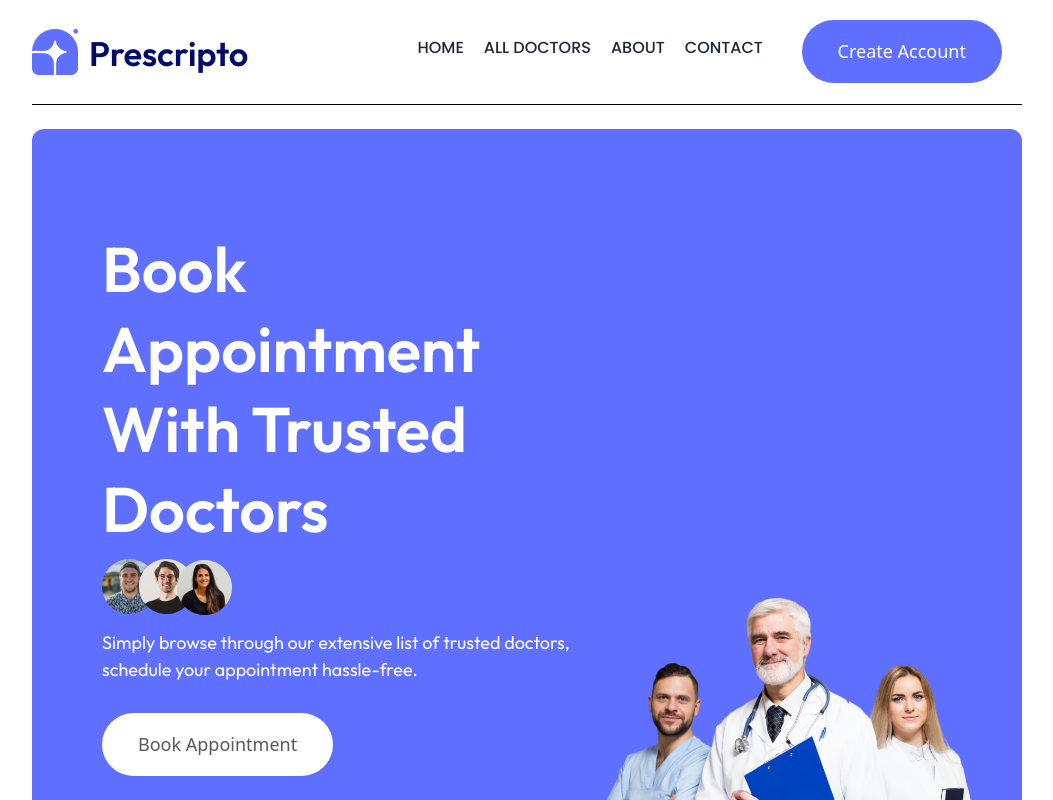
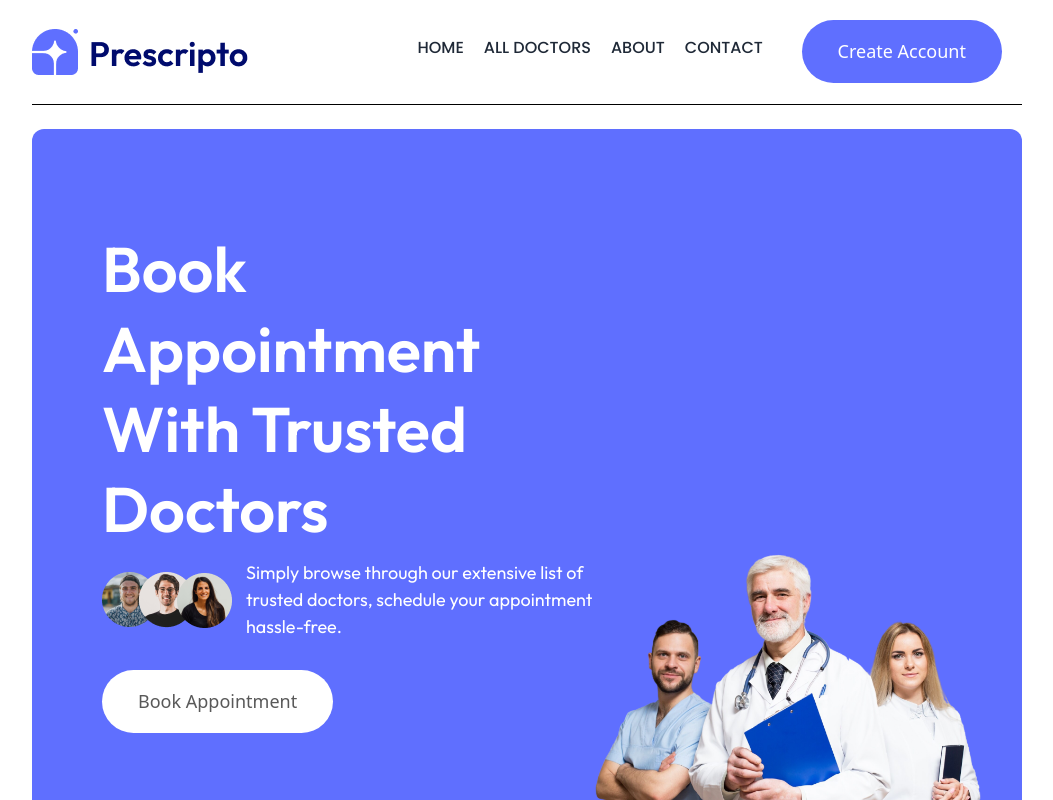
Before and after one commit to asaduzzaman-rahim/Hospital-Management-, a React (Vite) app: page / in a window 1280 px wide. Shown: the top 800 px of the page, without its empty margins (113-1166 px from the left). Built offline with nearby package versions, Linux system fonts and the light colour scheme.

Commit message:
Icon Setup Completed

```diff
--- a/index.html
+++ b/index.html
@@ -2,7 +2,7 @@
 <html lang="en">
   <head>
     <meta charset="UTF-8" />
-    <!-- <link rel="icon" type="image/svg+xml" href="/vite.svg" /> -->
+    <link rel="icon" type="image/svg+xml" href="/src/assets/Icon .png" />
     <meta name="viewport" content="width=device-width, initial-scale=1.0" />
     <title>Prescripto</title>
   </head>
--- a/src/Components/Benar.jsx
+++ b/src/Components/Benar.jsx
@@ -15,7 +15,7 @@
             <Flex className="items-end flex-wrap-reverse">
                 <div className='py-[60px]  lg:pt-[100px] lg:pb-[120px] '>
                     <h1 className='text-[45px] md:text-[40px] lg:text-[63px] font-semibold font-Outfit leading-15 lg:leading-[80px] text-white'>Book Appointment <br /> With Trusted Doctors</h1>
-                    <div className='flex flex-wrap items-center gap-3.5 pt-[10px] pb-[30px]'>
+                    <div className='flex flex-wrap lg:flex-nowrap items-center gap-3.5 pt-[10px] pb-[30px]'>
                         <img className='max-w-[130px] max-h-[56px]' src={GroupPhoto} alt="Group Photo" />
                         <p className=' text-[14px] md:text-[18px] font-Outfit leading-[27px] text-white'>Simply browse through our extensive list of trusted doctors, schedule your appointment hassle-free.</p>
                     </div>
```
Also changed, not shown: src/assets/Icon .png (added).
